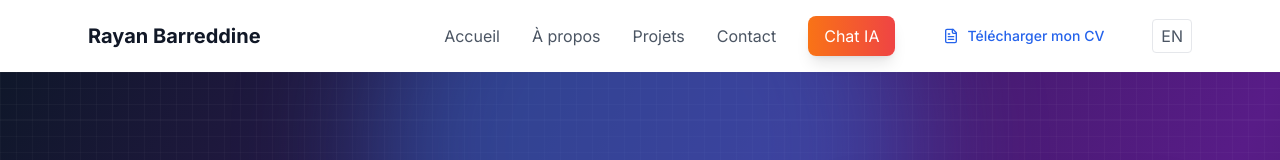
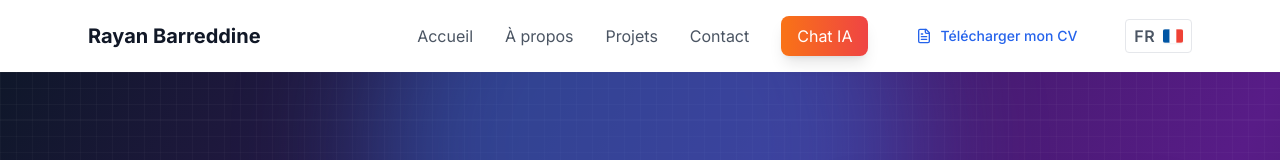
Before and after one commit to RaaaayN/portfolio, a Next.js app: page / in a window 1280 px wide. Shown: the top 160 px of the page. Built offline with nearby package versions, Linux system fonts and the light colour scheme.

Commit message:
Add SVG flags to language toggle

```diff
--- a/components/Navbar.tsx
+++ b/components/Navbar.tsx
@@ -1,6 +1,7 @@
 "use client";
 
 import { useState } from "react";
+import Image from "next/image";
 import Link from "next/link";
 import { Menu, X } from "lucide-react";
 import { Container } from "./Container";
@@ -30,6 +31,19 @@ export function Navbar() {
     ],
   }[language];
 
+  const languageToggleDetails =
+    language === "fr"
+      ? {
+          label: "FR",
+          flagSrc: "/flags/fr.svg",
+          flagAlt: "Drapeau français",
+        }
+      : {
+          label: "EN",
+          flagSrc: "/flags/gb.svg",
+          flagAlt: "Flag of the United Kingdom",
+        };
+
   return (
     <nav className="bg-white shadow-sm sticky top-0 z-50">
       <Container>
@@ -58,7 +72,18 @@ export function Navbar() {
               onClick={toggleLanguage}
               className="text-gray-600 hover:text-blue-600 border px-2 py-1 rounded"
             >
-              {language === "fr" ? "EN" : "FR"}
+              <span className="flex items-center gap-2">
+                <span className="font-semibold tracking-wide">
+                  {languageToggleDetails.label}
+                </span>
+                <Image
+                  src={languageToggleDetails.flagSrc}
+                  alt={languageToggleDetails.flagAlt}
+                  width={20}
+                  height={14}
+                  className="h-3.5 w-5 rounded-sm shadow-sm"
+                />
+              </span>
             </button>
           </div>
 
@@ -100,7 +125,18 @@ export function Navbar() {
                   }}
                   className="w-full border px-2 py-1 rounded text-gray-600 hover:text-blue-600"
                 >
-                  {language === "fr" ? "English" : "Français"}
+                  <span className="flex items-center justify-center gap-2">
+                    <span className="font-semibold tracking-wide">
+                      {languageToggleDetails.label}
+                    </span>
+                    <Image
+                      src={languageToggleDetails.flagSrc}
+                      alt={languageToggleDetails.flagAlt}
+                      width={20}
+                      height={14}
+                      className="h-3.5 w-5 rounded-sm shadow-sm"
+                    />
+                  </span>
                 </button>
               </div>
             </div>
```
Also changed, not shown: public/flags/fr.svg (added), public/flags/gb.svg (added).
